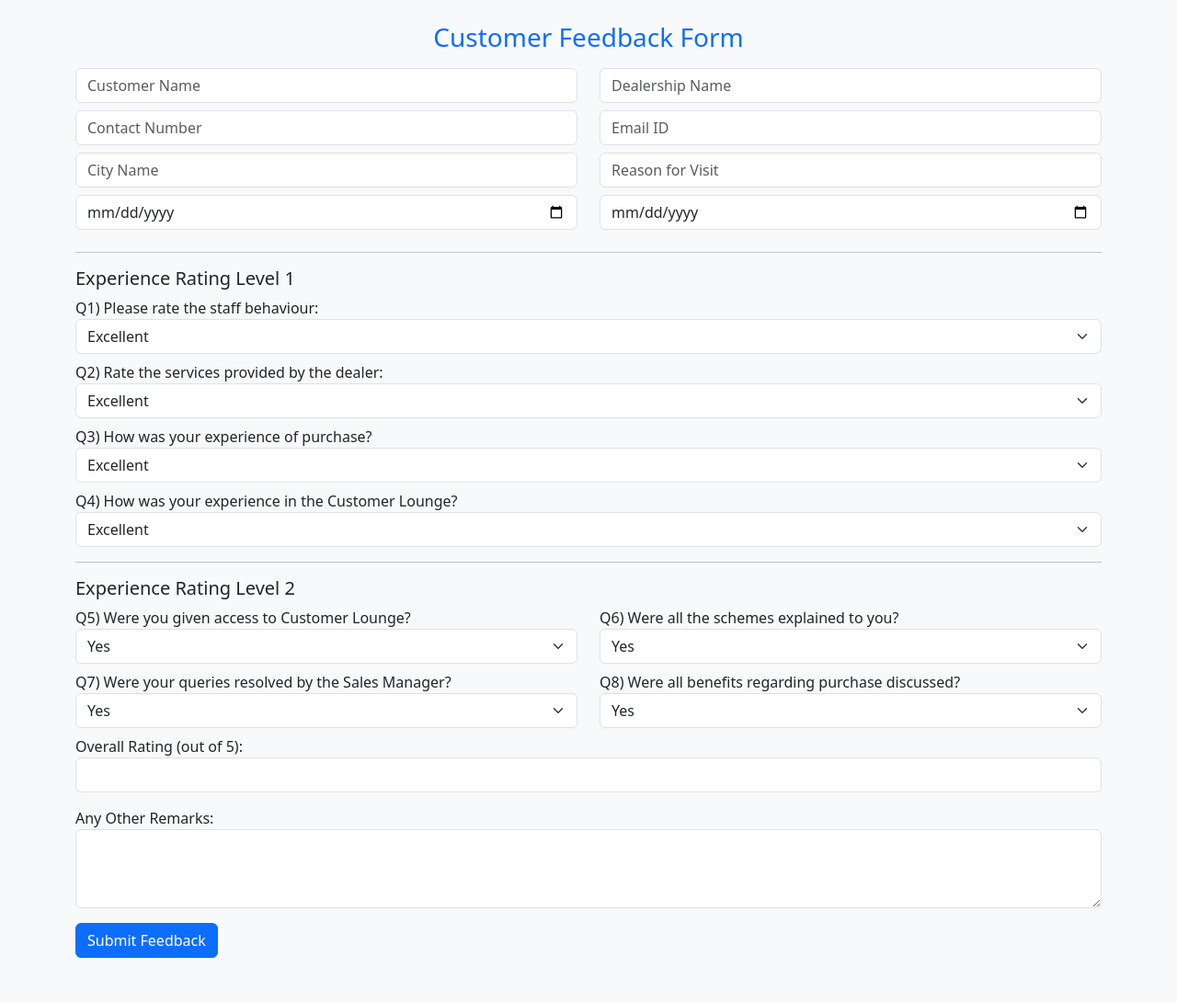
After one commit to PriyanshuVe/smg_service_portal, a Django app: page /customer-feedback/ in a window 1280 px wide. The commit adds this page. Shown: the whole page at 92% size. Run offline with Django 5.2, Linux system fonts and the light colour scheme.

```diff
--- /dev/null
+++ b/portal/templates/portal/customer_feedback_form.html
@@ -0,0 +1,87 @@
+{% load static %}
+<!DOCTYPE html>
+<html lang="en">
+<head>
+  <meta charset="UTF-8">
+  <title>Customer Feedback Form | SMG Portal</title>
+  <link rel="stylesheet" href="https://cdn.jsdelivr.net/npm/bootstrap@5.3.0/dist/css/bootstrap.min.css">
+</head>
+<body class="bg-light">
+<div class="container mt-4 mb-5">
+  <h3 class="text-center text-primary mb-3">Customer Feedback Form</h3>
+
+  <form method="POST">
+    {% csrf_token %}
+    <div class="row">
+      <div class="col-md-6 mb-2"><input type="text" name="customer_name" class="form-control" placeholder="Customer Name" required></div>
+      <div class="col-md-6 mb-2"><input type="text" name="dealership_name" class="form-control" placeholder="Dealership Name" required></div>
+      <div class="col-md-6 mb-2"><input type="text" name="contact_number" class="form-control" placeholder="Contact Number"></div>
+      <div class="col-md-6 mb-2"><input type="email" name="email" class="form-control" placeholder="Email ID"></div>
+      <div class="col-md-6 mb-2"><input type="text" name="city_name" class="form-control" placeholder="City Name"></div>
+      <div class="col-md-6 mb-2"><input type="text" name="reason_for_visit" class="form-control" placeholder="Reason for Visit"></div>
+      <div class="col-md-6 mb-2"><input type="date" name="date_of_visit" class="form-control" placeholder="Date of Visit"></div>
+      <div class="col-md-6 mb-2"><input type="date" name="date_of_birth" class="form-control" placeholder="Date of Birth"></div>
+    </div>
+
+    <hr>
+    <h5>Experience Rating Level 1</h5>
+    <div class="mb-2">
+      <label>Q1) Please rate the staff behaviour:</label><br>
+      <select class="form-select" name="staff_behaviour">
+        <option>Excellent</option><option>Good</option><option>Average</option><option>Bad</option><option>Poor</option>
+      </select>
+    </div>
+    <div class="mb-2">
+      <label>Q2) Rate the services provided by the dealer:</label><br>
+      <select class="form-select" name="services_rating">
+        <option>Excellent</option><option>Good</option><option>Average</option><option>Bad</option><option>Poor</option>
+      </select>
+    </div>
+    <div class="mb-2">
+      <label>Q3) How was your experience of purchase?</label>
+      <select class="form-select" name="purchase_experience">
+        <option>Excellent</option><option>Good</option><option>Average</option><option>Bad</option><option>Poor</option>
+      </select>
+    </div>
+    <div class="mb-2">
+      <label>Q4) How was your experience in the Customer Lounge?</label>
+      <select class="form-select" name="lounge_experience">
+        <option>Excellent</option><option>Good</option><option>Average</option><option>Bad</option><option>Poor</option>
+      </select>
+    </div>
+
+    <hr>
+    <h5>Experience Rating Level 2</h5>
+    <div class="row">
+      <div class="col-md-6 mb-2">
+        <label>Q5) Were you given access to Customer Lounge?</label><br>
+        <select class="form-select" name="access_lounge"><option>Yes</option><option>No</option></select>
+      </div>
+      <div class="col-md-6 mb-2">
+        <label>Q6) Were all the schemes explained to you?</label><br>
+        <select class="form-select" name="schemes_explained"><option>Yes</option><option>No</option></select>
+      </div>
+      <div class="col-md-6 mb-2">
+        <label>Q7) Were your queries resolved by the Sales Manager?</label><br>
+        <select class="form-select" name="queries_resolved"><option>Yes</option><option>No</option></select>
+      </div>
+      <div class="col-md-6 mb-2">
+        <label>Q8) Were all benefits regarding purchase discussed?</label><br>
+        <select class="form-select" name="benefits_discussed"><option>Yes</option><option>No</option></select>
+      </div>
+    </div>
+
+    <div class="mb-3">
+      <label>Overall Rating (out of 5):</label>
+      <input type="number" name="overall_rating" class="form-control" min="1" max="5">
+    </div>
+    <div class="mb-3">
+      <label>Any Other Remarks:</label>
+      <textarea name="remarks" class="form-control" rows="3"></textarea>
+    </div>
+
+    <button type="submit" class="btn btn-primary">Submit Feedback</button>
+  </form>
+</div>
+</body>
+</html>
--- a/portal/views.py
+++ b/portal/views.py
@@ -5,7 +5,13 @@ from django.contrib.auth.decorators import login_required
 from .models import Dealer, ServiceRecord, LabourService, Component, Inventory, VehicleModel
 from .models import Component
 from django.utils import timezone
+from openpyxl import Workbook
+from django.utils.timezone import now
 from django.contrib import messages
+import gspread
+from oauth2client.service_account import ServiceAccountCredentials
+import os
+from .models import TestRide, CustomerFeedback, Quotation
 from decimal import Decimal, InvalidOperation
 from django.db import IntegrityError, transaction
 import random, string
@@ -354,10 +360,14 @@ def dealer_add_inventory(request):
         'inventory': dealer_inventory
     })
 
-def delete_inventory(request, inventory_id):
-    inventory = get_object_or_404(Inventory, id=inventory_id)
-    inventory.delete()
-    messages.success(request, "Inventory item deleted successfully!")
+def delete_inventory(request, item_id):
+    dealer_id = request.session.get('dealer_id')
+    if not dealer_id:
+        return redirect('dealer_login')
+    dealer = Dealer.objects.get(dealer_id=dealer_id)
+    inventory_item = get_object_or_404(Inventory, id=item_id, dealer=dealer)
+    inventory_item.delete()
+    messages.success(request, "Stock item deleted successfully!")
     return redirect('dealer_add_inventory')
 
 
@@ -461,3 +471,127 @@ def delete_dealer(request, dealer_id):
     dealer.delete()
     messages.success(request, "Dealer deleted successfully!")
     return redirect("admin_dashboard")
+
+
+def test_ride_form(request):
+    if request.method == "POST":
+        data = {
+            'name': request.POST.get('name'),
+            'mobile': request.POST.get('mobile'),
+            'occupation': request.POST.get('occupation'),
+            'age': request.POST.get('age'),
+            'city': request.POST.get('city'),
+            'model_name': request.POST.get('model_name'),
+            'date_of_test_ride': request.POST.get('date_of_test_ride'),
+            'expectations': request.POST.get('expectations'),
+            'budget': request.POST.get('budget'),
+            'reference': request.POST.get('reference'),
+            'salesperson': request.POST.get('salesperson')
+        }
+
+        # ✅ Save to Database
+        TestRide.objects.create(**data)
+
+        # ✅ Try saving to Google Sheet only if credentials file exists
+        try:
+            if os.path.exists("google_creds.json"):
+                scope = ["https://spreadsheets.google.com/feeds",
+                         "https://www.googleapis.com/auth/drive"]
+                creds = ServiceAccountCredentials.from_json_keyfile_name("google_creds.json", scope)
+                client = gspread.authorize(creds)
+                sheet = client.open("SMG Test Ride Data").sheet1
+                sheet.append_row(list(data.values()))
+                print("✅ Data also saved to Google Sheet.")
+            else:
+                print("⚠️ google_creds.json not found — skipping sheet save.")
+        except Exception as e:
+            print("❌ Google Sheet error:", e)
+
+        messages.success(request, "Test ride data saved successfully!")
+        return redirect('test_ride_form')
+
+    return render(request, "portal/test_ride_form.html")
+
+def customer_feedback_form(request):
+    if request.method == "POST":
+        data = {field: request.POST.get(field) for field in [
+            'customer_name', 'dealership_name', 'contact_number', 'email',
+            'city_name', 'reason_for_visit', 'date_of_visit', 'date_of_birth',
+            'staff_behaviour', 'services_rating', 'purchase_experience', 'lounge_experience',
+            'access_lounge', 'schemes_explained', 'queries_resolved', 'benefits_discussed',
+            'overall_rating', 'remarks'
+        ]}
+
+        CustomerFeedback.objects.create(**data)
+        messages.success(request, "Feedback submitted successfully!")
+        return redirect('customer_feedback_form')
+
+    return render(request, "portal/customer_feedback_form.html")
+
+def dealer_quotation(request):
+    dealer_id = request.session.get('dealer_id')
+    if not dealer_id:
+        return redirect('dealer_login')
+    dealer = Dealer.objects.get(dealer_id=dealer_id)
+
+    if request.method == "POST":
+        customer_name = request.POST.get("customer_name")
+        mobile_no = request.POST.get("mobile_no")
+        city = request.POST.get("city")
+        date_of_quotation = request.POST.get("date_of_quotation")
+
+        ex_showroom = Decimal(request.POST.get("ex_showroom", "0"))
+        rc = Decimal(request.POST.get("rc", "0"))
+        insurance = Decimal(request.POST.get("insurance", "0"))
+        accessories = Decimal(request.POST.get("accessories", "0"))
+        hypothecation = Decimal(request.POST.get("hypothecation", "0"))
+        cow_cess = Decimal(request.POST.get("cow_cess", "0"))
+
+        quotation = Quotation.objects.create(
+            dealer=dealer,
+            customer_name=customer_name,
+            mobile_no=mobile_no,
+            city=city,
+            date_of_quotation=date_of_quotation,
+            ex_showroom=ex_showroom,
+            rc=rc,
+            insurance=insurance,
+            accessories=accessories,
+            hypothecation=hypothecation,
+            cow_cess=cow_cess,
+        )
+
+        return redirect('download_quotation_excel', quotation_id=quotation.id)
+
+    quotations = Quotation.objects.filter(dealer=dealer).order_by('-created_at')
+    return render(request, 'portal/dealer_quotation.html', {'dealer': dealer, 'quotations': quotations})
+
+
+def download_quotation_excel(request, quotation_id):
+    quotation = get_object_or_404(Quotation, id=quotation_id)
+    wb = Workbook()
+    ws = wb.active
+    ws.title = "Quotation"
+
+    ws.append(["SMG Electric - Quotation"])
+    ws.append(["Customer Name", quotation.customer_name])
+    ws.append(["Mobile No", quotation.mobile_no])
+    ws.append(["City", quotation.city])
+    ws.append(["Date", quotation.date_of_quotation.strftime("%d-%m-%Y")])
+    ws.append([])
+
+    ws.append(["Details", "Amount (₹)"])
+    ws.append(["Ex Showroom", quotation.ex_showroom])
+    ws.append(["RC", quotation.rc])
+    ws.append(["Insurance", quotation.insurance])
+    ws.append(["Accessories", quotation.accessories])
+    ws.append(["Hypothecation", quotation.hypothecation])
+    ws.append(["Cow Cess", quotation.cow_cess])
+    ws.append([])
+    ws.append(["Total", quotation.total_amount])
+
+    response = HttpResponse(content_type='application/vnd.openxmlformats-officedocument.spreadsheetml.sheet')
+    filename = f"Quotation_{quotation.customer_name}_{now().strftime('%Y%m%d')}.xlsx"
+    response['Content-Disposition'] = f'attachment; filename={filename}'
+    wb.save(response)
+    return response
--- a/smg_portal/urls.py
+++ b/smg_portal/urls.py
@@ -31,11 +31,16 @@ urlpatterns = [
     path('admin-manage-rates/', views.admin_manage_rates, name='admin_manage_rates'),
     path('bill/<int:record_id>/download/', views.download_bill_pdf, name='download_bill_pdf'),
     path('dealer/add_inventory/', views.dealer_add_inventory, name='dealer_add_inventory'),
-    path('dealer/inventory/delete/<int:inventory_id>/', views.delete_inventory, name='delete_inventory'),
+    path('dealer/inventory/delete/<int:item_id>/', views.delete_inventory, name='delete_inventory'),
     # if using smg_portal/urls.py and imported views as from portal import views
     path('admin-manage-labour-components/', views.admin_manage_labour_components, name='admin_manage_labour_components'),
     # path('admin/dealer/edit/<int:dealer_id>/', views.edit_dealer, name='edit_dealer'),
     # path('admin/dealer/delete/<int:dealer_id>/', views.delete_dealer, name='delete_dealer'),
     path('portal-admin/dealer/edit/<int:dealer_id>/', views.edit_dealer, name='edit_dealer'),
     path('portal-admin/dealer/delete/<int:dealer_id>/', views.delete_dealer, name='delete_dealer'),
+    path('test-ride/', views.test_ride_form, name='test_ride_form'),
+    path('customer-feedback/', views.customer_feedback_form, name='customer_feedback_form'),
+    # Quotation Maker
+    path('dealer/quotation/', views.dealer_quotation, name='dealer_quotation'),
+    path('dealer/quotation/download/<int:quotation_id>/', views.download_quotation_excel, name='download_quotation_excel'),
 ]
```
Also changed, not shown: portal/models.py (+70 -0 lines), portal/templates/portal/dealer_dashboard.html (+8 -0 lines), portal/templates/portal/dealer_quotation.html (added, +59 -0 lines), portal/templates/portal/test_ride_form.html (added, +31 -0 lines), smg_portal/settings.py (+4 -4 lines), db.sqlite3, portal/migrations/0012_testride.py (added), portal/migrations/0013_customerfeedback.py (added), portal/migrations/0014_quotation.py (added).
